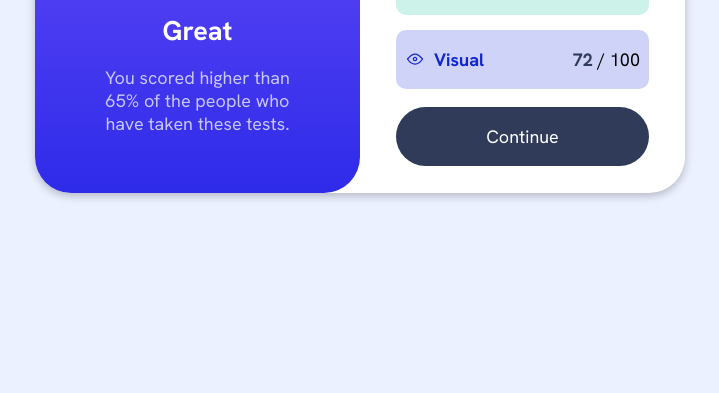
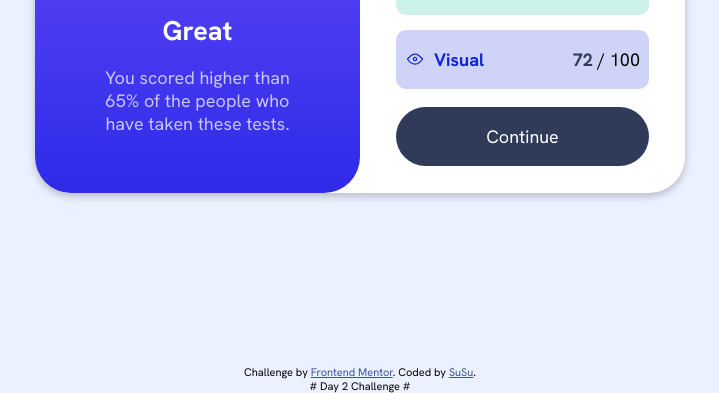
Before and after one commit to KhinSuSuChit/day2-result-summary-component, a plain HTML site: page index.html in a window 1280 px wide. Shown: the part 435-828 px from the top of the page, without its empty margins (280-999 px from the left). Before the commit the page ends 800 px from the top, so only its background shows below. Drawn offline with Linux system fonts and the light colour scheme.

Commit message:
Add files via upload

```diff
--- a/index.html
+++ b/index.html
@@ -12,7 +12,7 @@
 
 </head>
 <body>
-
+  <div class="main">
   <main class="card">
 
     <div class="card-container">
@@ -64,21 +64,15 @@
 
     </div>
 
-    <!--
-          <div class="attribution">
-      Challenge by <a href="https://www.frontendmentor.io?ref=challenge" target="_blank">Frontend Mentor</a>.
-      Coded by <a href="#">Your Name Here</a>.
-    </div>
-    -->
-
   </main>
 
+  </div>
 
-
-
-
-
-
+  <div class="attribution">
+    Challenge by <a href="https://www.frontendmentor.io?ref=challenge" target="_blank">Frontend Mentor</a>.
+    Coded by <a href="www.linkedin.com/in/khin-su-su-chit-336919214" target="_blank">SuSu</a>.
+    <p># Day 2 Challenge #</p>
+  </div>
 
 </body>
 </html>
--- a/styles.css
+++ b/styles.css
@@ -1,7 +1,10 @@
 @import url('https://fonts.googleapis.com/css2?family=Hanken+Grotesk:ital,wght@0,100..900;1,100..900&display=swap');
 
-.attribution { font-size: 11px; text-align: center; }
+.attribution { font-size: 11px; text-align: center; background-color: var(--pale-blue);}
 .attribution a { color: hsl(228, 45%, 44%); }
+.attribution p {
+    font-size: 11px;
+ }
 
 :root{
     --light-red: hsl(0, 100%, 67%);
@@ -31,7 +34,7 @@
     font-family: "Hanken Grotesk", sans-serif;
 }
 
-body{
+.main{
     min-height: 100vh;
     display: flex;
     justify-content: center;
@@ -183,7 +186,7 @@ body{
 }
 
 @media screen and (max-width:650px){
-    body{
+    main{
         background-color: white;
         align-items: flex-start;
     }
```
